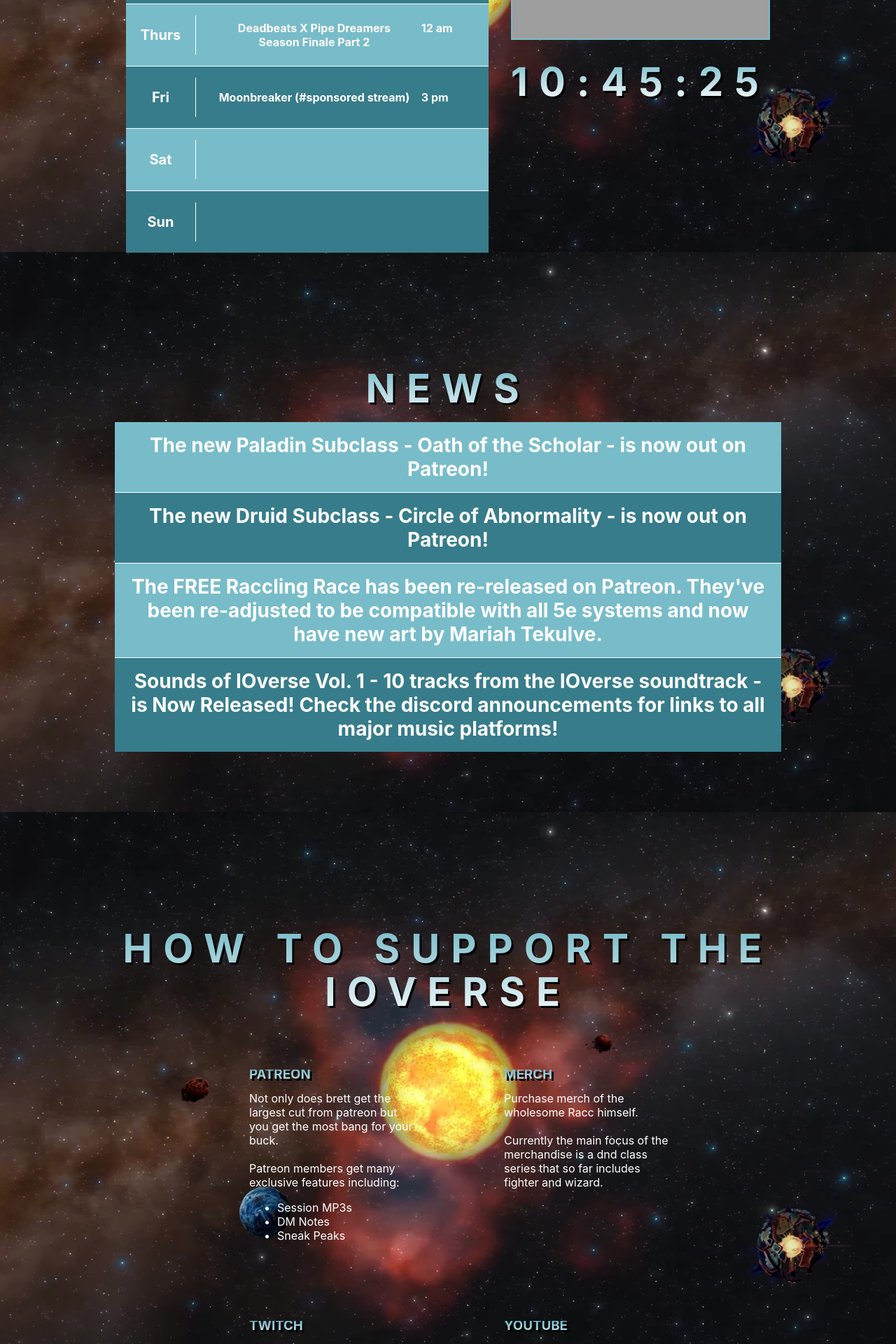
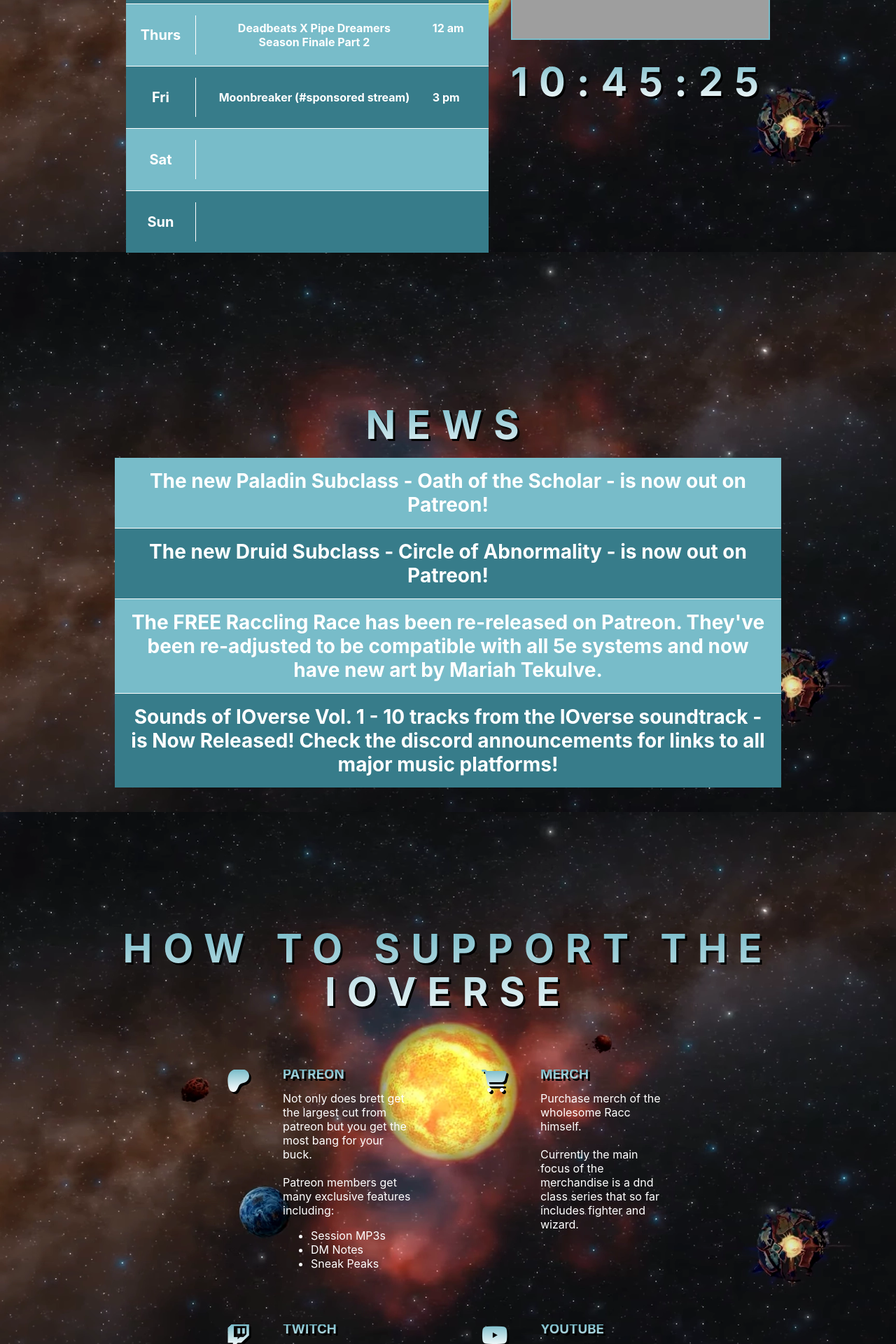
Before and after one commit to jrthayer/WorldOfIo.info, a React (Create React App) app: page / in a window 1280 px wide. Shown: the part 1240-3160 px from the top of the page at 70% size. Built offline with nearby package versions, Linux system fonts and the light colour scheme; grey boxes are pictures that could not be loaded.

Commit message:
Update minor visual bugs

```diff
--- a/src/components/buttons/iconBtn.js
+++ b/src/components/buttons/iconBtn.js
@@ -4,48 +4,7 @@
 
 import Btn from "./btn";
 
-function determineIconClass(type) {
-    let iconClasses = "";
-
-    type = type.toLowerCase();
-
-    if (type === "discord") {
-        iconClasses = "fab fa-discord";
-    } else if (type === "twitter") {
-        iconClasses = "fab fa-twitter";
-    } else if (type === "patreon") {
-        iconClasses = "fab fa-patreon";
-    } else if (type === "twitch") {
-        iconClasses = "fab fa-twitch";
-    } else if (type === "youtube") {
-        iconClasses = "fab fa-youtube";
-    } else if (type === "reddit") {
-        iconClasses = "fab fa-reddit";
-    } else if (type === "merch") {
-        iconClasses = "fas fa-shopping-cart";
-    } else if (type === "wiki") {
-        iconClasses = "fas fa-book-open";
-    } else if (type === "circle") {
-        iconClasses = "fas fa-dot-circle";
-    } else {
-        console.error("invalid icon type was given");
-    }
-
-    return iconClasses;
-}
-
-function determineSize(size) {
-    let sizeClass = "";
-
-    if (size < 1 || size > 10) {
-        console.error("Valid icon size is 1-10!");
-        return;
-    }
-
-    sizeClass = `fa-${size}x`;
-
-    return sizeClass;
-}
+import setFontAwesomeClass from "utils/setFontAwesomeClass";
 
 const IconBtn = (props) => {
     const [iconClasses, setIconClasses] = useState("");
@@ -53,9 +12,7 @@
     useEffect(() => {
         setIconClasses(() => {
             let classString = "";
-            classString = determineIconClass(props.type);
-            classString += " ";
-            classString += determineSize(props.size);
+            classString = setFontAwesomeClass(props.type);
             return classString;
         });
     }, []);
--- a/src/components/containers/section.js
+++ b/src/components/containers/section.js
@@ -14,9 +14,10 @@
     }
 
     let featureClasses = "";
-    if (features.includes("fullscreen")) {
-        featureClasses += styles.fullscreen;
-    }
+    // prettier-ignore
+    if (features.includes("fullscreen"))featureClasses += " " + styles.fullscreen;
+    // prettier-ignore
+    if (features.includes("center-vertically"))featureClasses += " "+styles["center-vertically"];
 
     return (
         <section
--- a/src/components/containers/section.module.scss
+++ b/src/components/containers/section.module.scss
@@ -12,11 +12,15 @@
 
 .sectionContent {
     margin: 0 auto;
-    padding: 0 35px;
 }
 
 .fullscreen {
     min-height: 100vh;
+}
+
+.center-vertically {
+    display: flex;
+    align-items: center;
 }
 
 .transparent {
--- a/src/components/dynamicLogo.js
+++ b/src/components/dynamicLogo.js
@@ -1,6 +1,5 @@
 import React from "react";
 import { useState, useEffect, useRef } from "react";
-import { Suspense } from "react";
 
 import styles from "./dynamicLogo.module.scss";
 
@@ -13,10 +12,10 @@
         // Needed to avoid images starting at default prop values for 1 load
         if (!loaded) {
             setStyle({
-                ["--width"]: "auto",
-                ["--height"]: "auto",
-                ["--width-max"]: "auto",
-                ["--height-max"]: "auto",
+                ["--width"]: "0",
+                ["--height"]: "0",
+                ["--width-max"]: "0",
+                ["--height-max"]: "0",
             });
         } else {
             setStyle({
--- a/src/components/iconPanel.js
+++ b/src/components/iconPanel.js
@@ -1,11 +1,15 @@
 import React from "react";
-import { useMemo } from "react";
+import { useEffect, useState } from "react";
 
 import styles from "./iconPanel.module.scss";
 
-const IconPanel = (props) => {
-    let data = useMemo(() => {
-        return props.data;
+import setFontAwesomeClass from "utils/setFontAwesomeClass";
+
+const IconPanel = ({ data, children, type }) => {
+    const [iconClasses, setIconClasses] = useState("");
+
+    useEffect(() => {
+        setIconClasses(setFontAwesomeClass(type));
     }, []);
 
     return (
@@ -18,7 +22,7 @@
             <div className={styles.container}>
                 <div className={styles.icon}>
                     <i
-                        className={`${data.iconClasses} header-ioverse`}
+                        className={`${iconClasses} fa-2x header-ioverse`}
                         style={{ color: data.primaryColor }}
                     ></i>
                 </div>
@@ -28,7 +32,7 @@
                     >
                         {data.text}
                     </h3>
-                    {props.children}
+                    {children}
                 </div>
             </div>
         </a>
--- a/src/pages/home/layout/newsSection/newsSection.js
+++ b/src/pages/home/layout/newsSection/newsSection.js
@@ -10,7 +10,11 @@
 
 const NewsSection = (props) => {
     return (
-        <Section id={props.id} type="transparent" features="fullscreen">
+        <Section
+            id={props.id}
+            type="transparent"
+            features="fullscreen center-vertically"
+        >
             <h2 className={`fs-700 color-white header-ioverse`}>News</h2>
             <TableList data={newsData} />
         </Section>
--- a/src/pages/home/layout/scheduleSection/layout/countdown/countdown.module.scss
+++ b/src/pages/home/layout/scheduleSection/layout/countdown/countdown.module.scss
@@ -13,7 +13,7 @@
 
 .headerContainer {
     position: absolute;
-    top: 26%;
+    top: 20%;
     left: 6%;
     display: flex;
     justify-content: center;
--- a/src/pages/home/layout/scheduleSection/layout/schedule/schedule.module.scss
+++ b/src/pages/home/layout/scheduleSection/layout/schedule/schedule.module.scss
@@ -3,6 +3,10 @@
 
     margin-top: 2rem;
     padding-top: 2rem;
+
+    h4 {
+        filter: drop-shadow(2px 2px black);
+    }
 }
 
 .innerContainer {
@@ -12,24 +16,6 @@
     display: flex;
     flex-direction: column;
     justify-content: center;
-}
-
-.header {
-    padding: 0;
-}
-
-.week {
-    background-color: var(--color-primary);
-    color: var(--color-secondary);
-
-    width: fit-content;
-
-    margin: 0 auto;
-    margin-top: -0.2rem;
-    padding: 0.2rem 0.5rem;
-    border-radius: 0.5rem;
-
-    height: 30px;
 }
 
 @media screen and (min-width: 1200px) {
--- a/src/pages/home/layout/scheduleSection/layout/schedule/scheduleDay.module.scss
+++ b/src/pages/home/layout/scheduleSection/layout/schedule/scheduleDay.module.scss
@@ -58,7 +58,8 @@
 .time {
     width: 80px;
     text-align: right;
-    padding-right: 0.5rem;
+    padding: 0 1rem;
+    white-space: nowrap;
 }
 
 @media screen and (min-width: 1200px) {
--- a/src/pages/home/layout/supportSection.js
+++ b/src/pages/home/layout/supportSection.js
@@ -14,6 +14,7 @@
             <div className={styles.supportGroup}>
                 <IconPanel
                     data={socialData.find((obj) => obj.text === "Patreon")}
+                    type="patreon"
                 >
                     <p>
                         Not only does brett get the largest cut from patreon but
@@ -31,6 +32,7 @@
                 </IconPanel>
                 <IconPanel
                     data={socialData.find((obj) => obj.text === "Merch")}
+                    type="merch"
                 >
                     <p>Purchase merch of the wholesome Racc himself.</p>
                     <br />
@@ -41,6 +43,7 @@
                 </IconPanel>
                 <IconPanel
                     data={socialData.find((obj) => obj.text === "Twitch")}
+                    type="twitch"
                 >
                     <p>
                         Watch the sessions live on twitch! Subscribe, donate,
@@ -51,6 +54,7 @@
                 </IconPanel>
                 <IconPanel
                     data={socialData.find((obj) => obj.text === "YouTube")}
+                    type="youtube"
                 >
                     <p>
                         Watching the previous campaigns on the youtube channel
@@ -64,6 +68,7 @@
                 </IconPanel>
                 <IconPanel
                     data={socialData.find((obj) => obj.text === "Discord")}
+                    type="discord"
                 >
                     <p>Join and interact with the amazing discord!</p>
                     <br />
--- /dev/null
+++ b/src/utils/setFontAwesomeClass.js
@@ -0,0 +1,29 @@
+export default function setFontAwesomeClass(type) {
+    let iconClasses = "";
+
+    type = type.toLowerCase();
+
+    if (type === "discord") {
+        iconClasses = "fab fa-discord fa-2x";
+    } else if (type === "twitter") {
+        iconClasses = "fab fa-twitter fa-2x";
+    } else if (type === "patreon") {
+        iconClasses = "fab fa-patreon fa-2x";
+    } else if (type === "twitch") {
+        iconClasses = "fab fa-twitch fa-2x";
+    } else if (type === "youtube") {
+        iconClasses = "fab fa-youtube fa-2x";
+    } else if (type === "reddit") {
+        iconClasses = "fab fa-reddit fa-2x";
+    } else if (type === "merch") {
+        iconClasses = "fas fa-shopping-cart fa-2x";
+    } else if (type === "wiki") {
+        iconClasses = "fas fa-book-open fa-2x";
+    } else if (type === "circle") {
+        iconClasses = "fas fa-dot-circle fa-2x";
+    } else {
+        console.error("invalid icon type was given");
+    }
+
+    return iconClasses;
+}
```
